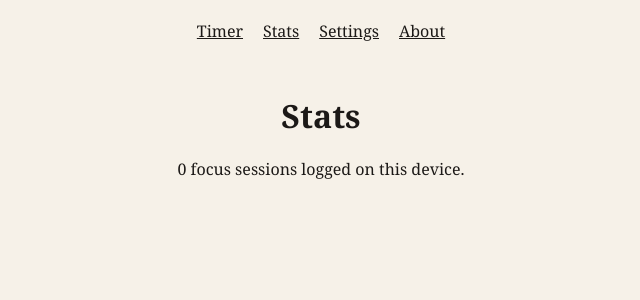
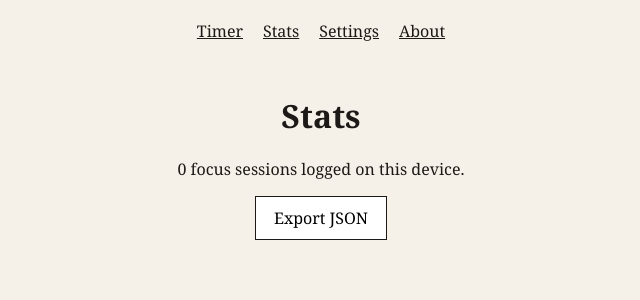
Before and after one commit to asilabdul/pomodoro-desk, a Next.js app: page /stats in a window 1280 px wide. Shown: the top 300 px of the page, without its empty margins (319-959 px from the left). Built offline with nearby package versions, Linux system fonts and the light colour scheme.

Commit message:
export stats as json from the stats page

```diff
--- a/app/stats/page.tsx
+++ b/app/stats/page.tsx
@@ -6,13 +6,21 @@ export default function StatsPage() {
   const [rows, setRows] = useState<[string, number][]>([]);
   useEffect(() => setRows(Object.entries(readStats()).sort().reverse()), []);
   const total = rows.reduce((sum, [, n]) => sum + n, 0);
+  function download() {
+    const blob = new Blob([JSON.stringify(Object.fromEntries(rows), null, 2)], { type: 'application/json' });
+    const url = URL.createObjectURL(blob);
+    const a = document.createElement('a');
+    a.href = url;
+    a.download = 'pomodoro-stats.json';
+    a.click();
+    URL.revokeObjectURL(url);
+  }
   return (
     <main>
       <h1>Stats</h1>
       <p>{total} focus sessions logged on this device.</p>
-      <ul className="stats">
-        {rows.map(([day, n]) => <li key={day}>{day}: {n}</li>)}
-      </ul>
+      <ul className="stats">{rows.map(([day, n]) => <li key={day}>{day}: {n}</li>)}</ul>
+      <button type="button" onClick={download}>Export JSON</button>
     </main>
   );
 }
```
